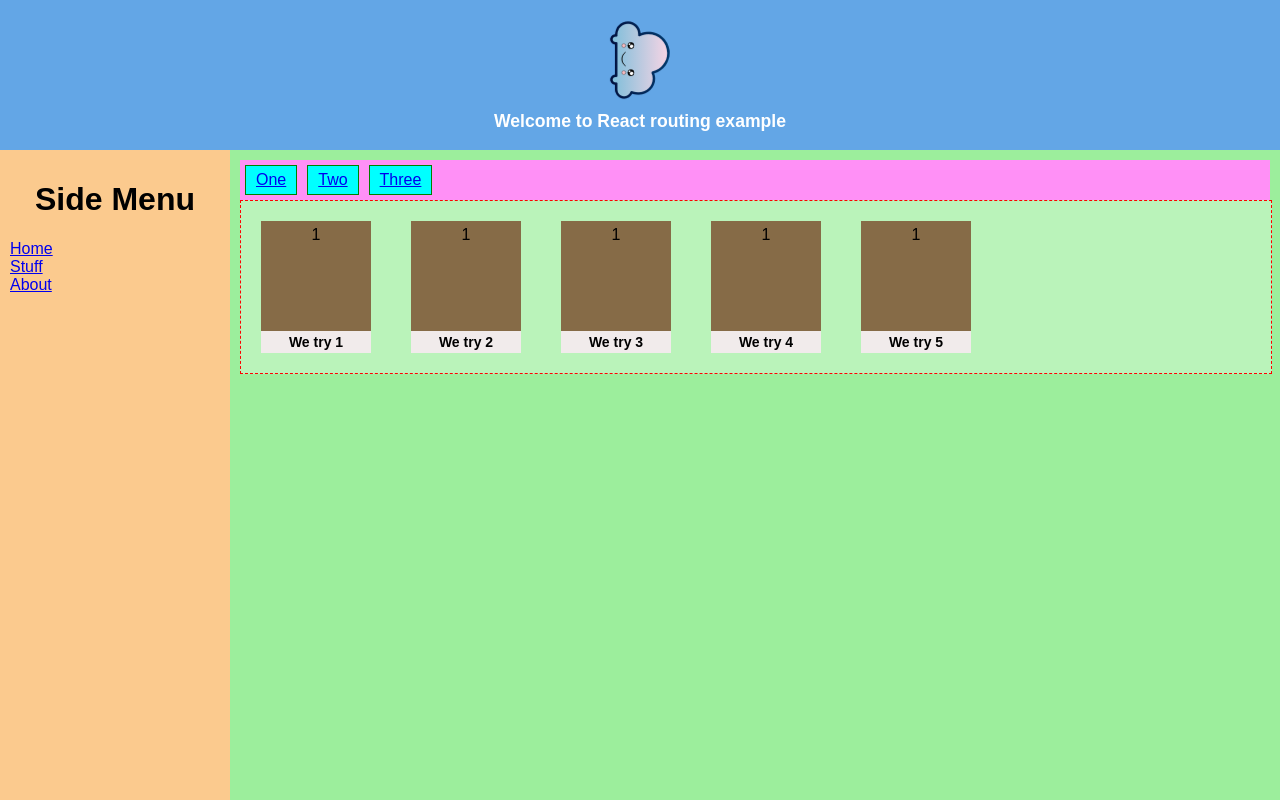
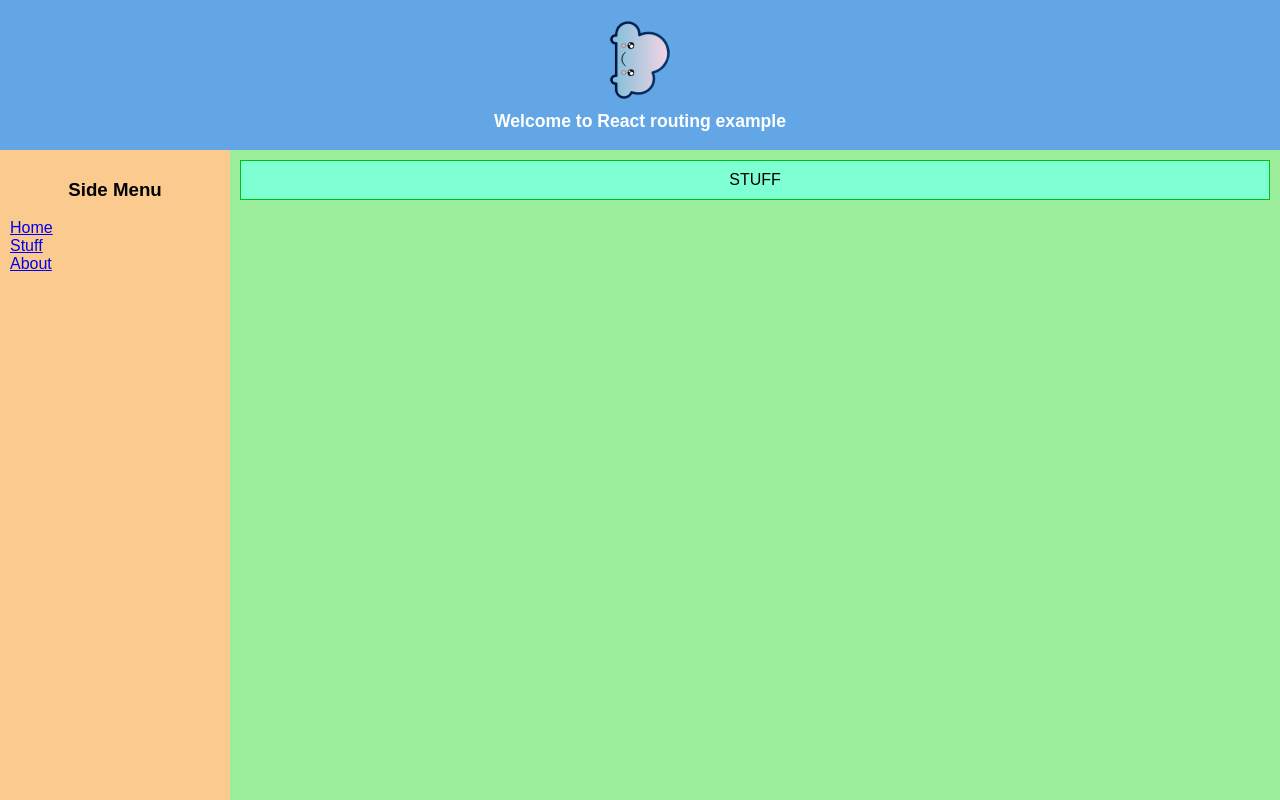
Before and after one commit to ajsoriar/react-routing-example, a React (Create React App) app: page /stuff in a window 1280 px wide. Shown: the top 800 px of the page. Built offline with nearby package versions, Linux system fonts and the light colour scheme.

Commit message:
Simple routing

```diff
--- a/src/App.js
+++ b/src/App.js
@@ -1,13 +1,16 @@
 import React, { Component } from 'react';
-
+import {
+  BrowserRouter as Router,
+  Route,
+  //Link
+} from 'react-router-dom'
+import SectionHome from './components/SectionHome/SectionHome.js'
+import SectionStuff from './components/SectionStuff/SectionStuff.js'
+import SectionAbout from './components/SectionAbout/SectionAbout.js'
 import './App.css';
-
 import AppHeader from './components/AppHeader/AppHeader.js';
 import SideMenu from './components/SideMenu/SideMenu.js';
 import MainContainer from './components/MainContainer/MainContainer.js';
-import SquareItem from './components/items/SquareItem/SquareItem.js';
-import RowItem from './components/items/RowItem/RowItem.js';
-import HorizontalMenu from './components/HorizontalMenu/HorizontalMenu.js';
 
 class App extends Component {
   render() {
@@ -15,25 +18,20 @@ class App extends Component {
       <div className="App">
 
         <AppHeader/>
-
         <SideMenu/>
 
         {/* <SquareItem itemText="We try" size="300" /> */}
 
         <MainContainer content={
-            <span>
-              <HorizontalMenu/>
-              <RowItem content={
-                  <span>
-                      <SquareItem itemText="We try 1" size="100" />
-                      <SquareItem itemText="We try 2" size="100" />
-                      <SquareItem itemText="We try 3" size="100" />
-                      <SquareItem itemText="We try 4" size="100" />
-                      <SquareItem itemText="We try 5" size="100" />
-                  </span>
-              } />
-            </span>
+          <Router>
+          <div>
+          <Route exact path="/" component={SectionHome}/>
+          <Route path="/stuff" component={SectionStuff}/>
+          <Route path="/about" component={SectionAbout}/>
+          </div>
+          </Router>
         } />
+
       </div>
     );
   }
--- /dev/null
+++ b/src/components/SectionAbout/SectionAbout.css
@@ -0,0 +1,6 @@
+.SectionAbout{
+    padding: 10px;
+    right: 0;
+    border: 1px solid red;
+    background-color: rgb(255, 237, 220);
+}
--- /dev/null
+++ b/src/components/SectionAbout/SectionAbout.js
@@ -0,0 +1,18 @@
+import React, { Component } from "react";
+import './SectionAbout.css'
+
+class SectionAbout extends Component {
+
+  render() {
+
+    return (
+        <div className="SectionAbout">ABOUT</div>
+    );
+  }
+}
+
+SectionAbout.defaultProps = {
+  content: null
+}
+
+export default SectionAbout;
--- /dev/null
+++ b/src/components/SectionHome/SectionHome.css
@@ -0,0 +1,10 @@
+.SectionHome{
+    _width: calc( 100% - 250px );
+    _height: calc( 100% - 170px );
+    padding: 10px;
+    right: 0;
+    _bottom: 0;
+    _background-color: #9cee9c;
+    _position: absolute;
+    border: 1px solid red;
+}
--- /dev/null
+++ b/src/components/SectionHome/SectionHome.js
@@ -0,0 +1,40 @@
+import React, { Component } from "react";
+import './SectionHome.css'
+import HorizontalMenu from '../HorizontalMenu/HorizontalMenu.js';
+import SquareItem from '../items/SquareItem/SquareItem.js';
+import RowItem from '../items/RowItem/RowItem.js';
+
+class SectionHome extends Component {
+
+  render() {
+
+    return (
+      <span>
+        <HorizontalMenu/>
+        <RowItem content={
+            <span>
+                <SquareItem itemText="We try 1" size="100" />
+                <SquareItem itemText="We try 2" size="100" />
+                <SquareItem itemText="We try 3" size="100" />
+                <SquareItem itemText="We try 4" size="100" />
+                <SquareItem itemText="We try 5" size="100" />
+            </span>
+        } />
+      </span>
+    );
+
+  } // render end
+
+}
+
+/*
+  <div className="SectionHome">
+      { this.props.content }
+  </div>
+*/
+
+SectionHome.defaultProps = {
+  content: null
+}
+
+export default SectionHome;
--- /dev/null
+++ b/src/components/SectionStuff/SectionStuff.css
@@ -0,0 +1,7 @@
+.SectionStuff{
+    padding: 10px;
+    right: 0;
+    padding: 10px;
+    border: 1px solid rgb(0, 195, 13);
+    background-color: aquamarine;
+}
--- /dev/null
+++ b/src/components/SectionStuff/SectionStuff.js
@@ -0,0 +1,19 @@
+import React, { Component } from "react";
+import './SectionStuff.css'
+
+class SectionStuff extends Component {
+
+  render() {
+
+    return (
+        <div className="SectionStuff">STUFF</div>
+    );
+  }
+
+}
+
+SectionStuff.defaultProps = {
+  content: null
+}
+
+export default SectionStuff;
--- a/src/components/SideMenu/SideMenu.js
+++ b/src/components/SideMenu/SideMenu.js
@@ -6,7 +6,7 @@ class SideMenu extends Component {
   render() {
     return (
         <div className="Side-menu">
-          <h1>Side Menu</h1>
+          <h3>Side Menu</h3>
           <ul>
             <li><a href="/">Home</a></li>
             <li><a href="/stuff">Stuff</a></li>
```
